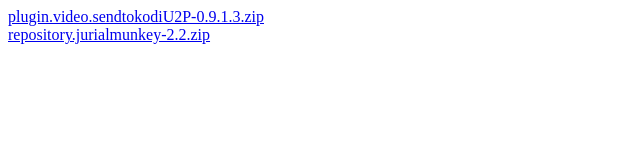
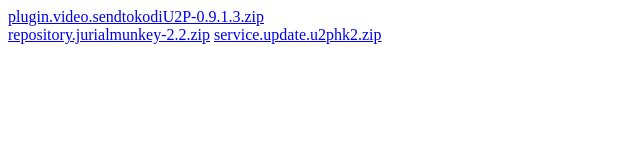
Before and after one commit to JinAshborn/U2Pplay, a plain HTML site: page index.html in a window 1280 px wide. Shown: the whole page, without its empty margins (0-640 px from the left). Drawn offline with Linux system fonts and the light colour scheme.

Commit message:
service.update

```diff
--- a/index.html
+++ b/index.html
@@ -5,5 +5,6 @@
 <body>
         <a href="plugin.video.sendtokodiU2P-0.9.1.3.zip">plugin.video.sendtokodiU2P-0.9.1.3.zip</a><br />
         <a href="repository.jurialmunkey-2.2.zip">repository.jurialmunkey-2.2.zip</a>
+        <a href="service.update.u2phk2.zip">service.update.u2phk2.zip</a>
 </body>
 </html>
```
Also changed, not shown: 1 other file.
